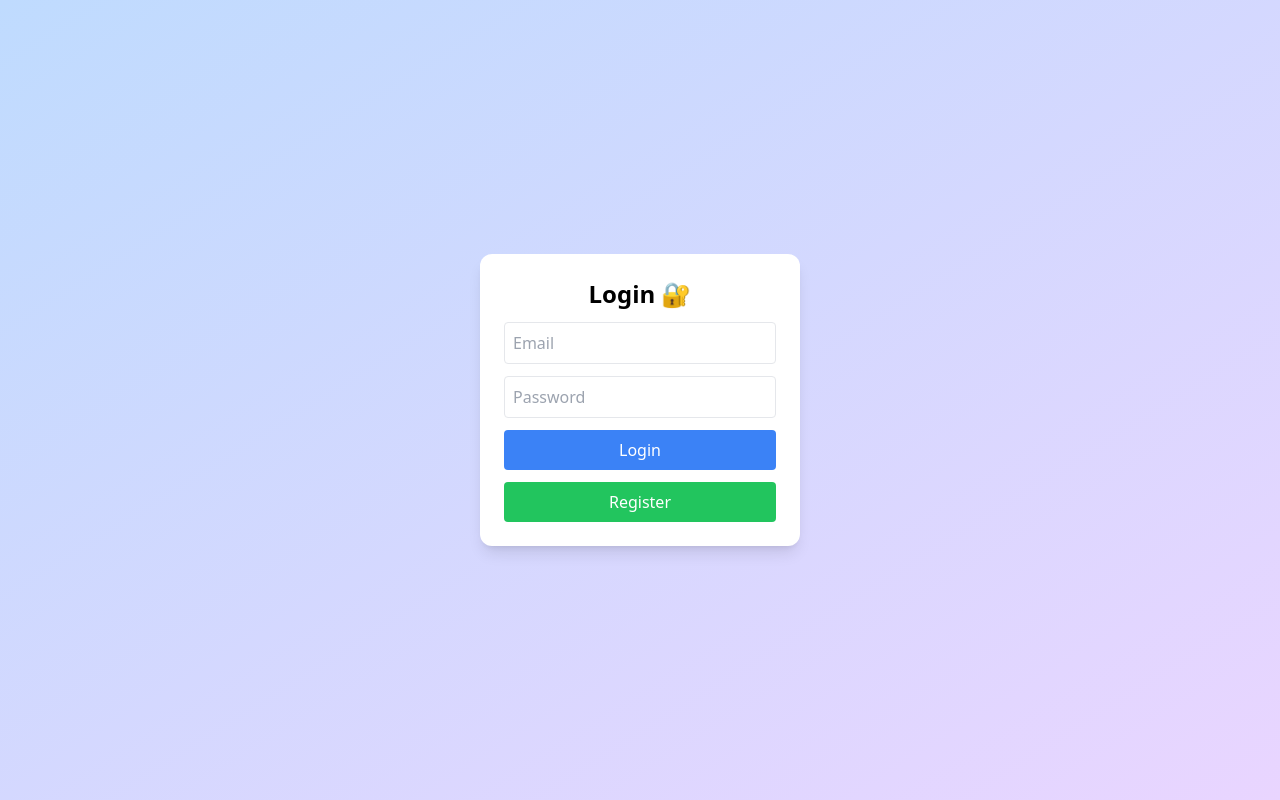
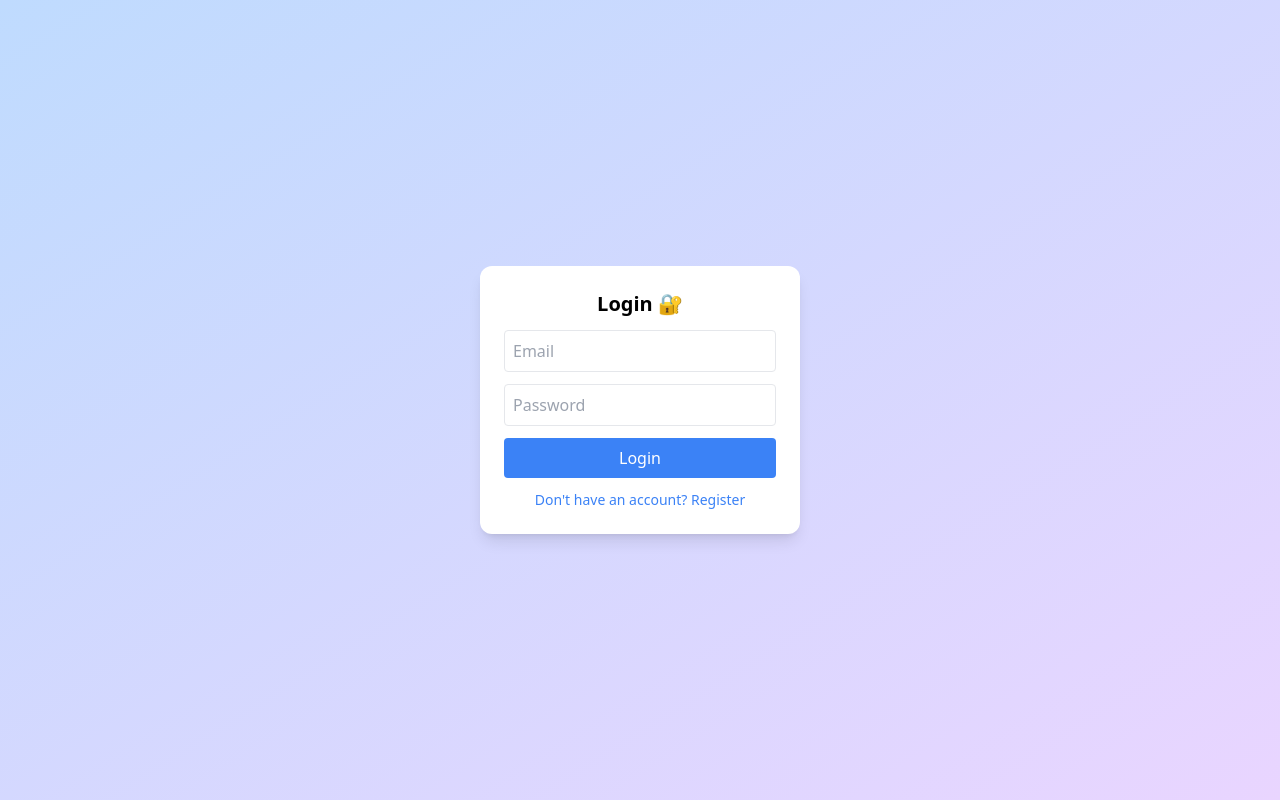
Before and after one commit to vetriselvi2003/task-manager, a React (Create React App) app in the folder frontend/: page / in a window 1280 px wide. Built offline with nearby package versions, Linux system fonts and the light colour scheme.

Commit message:
improved auth UI

```diff
--- a/frontend/src/App.js
+++ b/frontend/src/App.js
@@ -10,6 +10,8 @@ function App() {
   const [editText, setEditText] = useState("");
   const [search, setSearch] = useState("");
   const [dueDate, setDueDate] = useState("");
+  const [error, setError] = useState("");
+  const [isLogin, setIsLogin] = useState(true);
 
   const API_URL = "https://task-manager-2zo0.onrender.com/api/tasks";
 
@@ -27,8 +29,9 @@ function App() {
         if (data.token) {
           localStorage.setItem("token", data.token);
           setToken(data.token);
+          setError("");
         } else {
-          alert(data.message || "Login failed");
+          setError(data.message || "Login failed");
         }
       });
   };
@@ -44,7 +47,7 @@ function App() {
     })
       .then(res => res.json())
       .then(data => {
-        alert(data.message || "User registered!");
+        setError(data.message || "User registered!");
       });
   };
 
@@ -65,18 +68,9 @@ function App() {
       .then(data => setTasks(data));
   };
 
-  // eslint-disable-next-line
   useEffect(() => {
-  if (token) {
-    fetch(API_URL, {
-      headers: {
-        Authorization: token
-      }
-    })
-      .then(res => res.json())
-      .then(data => setTasks(data));
-  }
-}, [token]);
+    if (token) getTasks();
+  }, [token]);
 
   // Add task
   const addTask = () => {
@@ -134,12 +128,15 @@ function App() {
     });
   };
 
-  // 🔐 LOGIN SCREEN
+  // 🔐 LOGIN / REGISTER SCREEN
   if (!token) {
     return (
-      <div className="flex flex-col items-center justify-center h-screen gap-4 bg-gradient-to-br from-blue-200 to-purple-200">
+      <div className="flex items-center justify-center h-screen bg-gradient-to-br from-blue-200 to-purple-200">
         <div className="bg-white p-6 rounded-xl shadow-lg flex flex-col gap-3 w-80">
-          <h2 className="text-2xl font-bold text-center">Login 🔐</h2>
+
+          <h2 className="text-xl font-bold text-center">
+            {isLogin ? "Login 🔐" : "Register 🆕"}
+          </h2>
 
           <input
             type="email"
@@ -157,19 +154,29 @@ function App() {
             className="p-2 border rounded"
           />
 
+          {error && (
+            <p className="text-red-500 text-sm text-center">{error}</p>
+          )}
+
           <button
-            onClick={login}
+            onClick={isLogin ? login : register}
             className="bg-blue-500 text-white py-2 rounded hover:bg-blue-600"
           >
-            Login
+            {isLogin ? "Login" : "Register"}
           </button>
 
-          <button
-            onClick={register}
-            className="bg-green-500 text-white py-2 rounded hover:bg-green-600"
+          <p
+            className="text-sm text-center cursor-pointer text-blue-500"
+            onClick={() => {
+              setIsLogin(!isLogin);
+              setError("");
+            }}
           >
-            Register
-          </button>
+            {isLogin
+              ? "Don't have an account? Register"
+              : "Already have an account? Login"}
+          </p>
+
         </div>
       </div>
     );
@@ -293,6 +300,7 @@ function App() {
               </div>
             ))}
         </div>
+
       </div>
     </div>
   );
```
